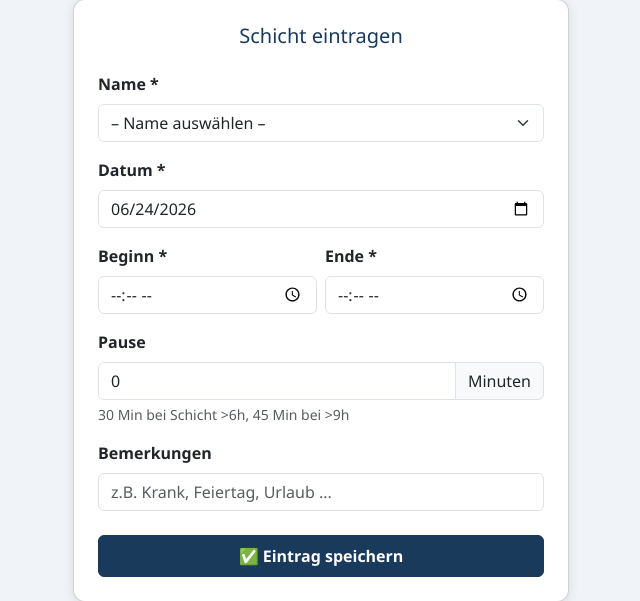
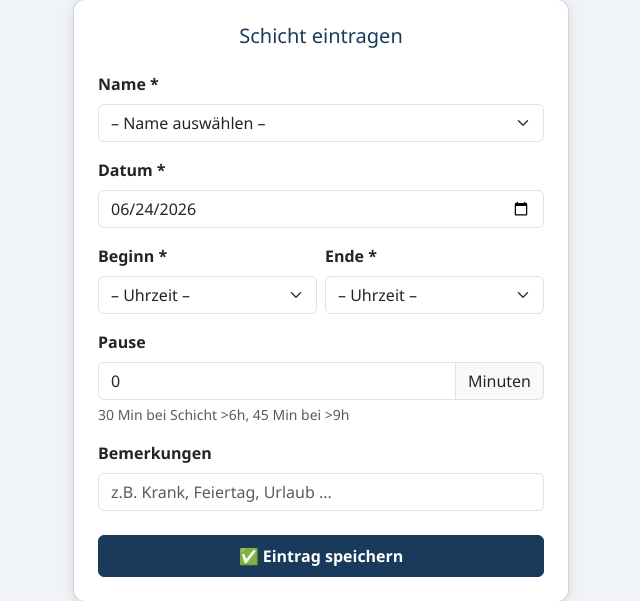
Before and after one commit to Soulenergy888/datino-stunden, a Flask app: page / in a window 1280 px wide. Shown: the part 117-718 px from the top of the page, without its empty margins (319-959 px from the left). Run offline with Flask 3, Linux system fonts and the light colour scheme; data comes from the database, SQL or seed files in the repository; some libraries are stand-ins or nearby versions.

Commit message:
Add files via upload

```diff
--- a/datino_online/templates/eingabe.html
+++ b/datino_online/templates/eingabe.html
@@ -54,11 +54,21 @@ body{background:#F0F4F8;font-family:'Segoe UI',Arial,sans-serif}
     <div class="row g-2 mb-3">
       <div class="col">
         <label class="form-label fw-semibold">Beginn *</label>
-        <input type="time" name="beginn" class="form-control" required>
+        <select name="beginn" class="form-select" required>
+          <option value="">– Uhrzeit –</option>
+          {% for h in range(0,24) %}{% for mm in ['00','15','30','45'] %}
+          <option value="{{ '%02d'|format(h) }}:{{ mm }}">{{ '%02d'|format(h) }}:{{ mm }}</option>
+          {% endfor %}{% endfor %}
+        </select>
       </div>
       <div class="col">
         <label class="form-label fw-semibold">Ende *</label>
-        <input type="time" name="ende" class="form-control" required>
+        <select name="ende" class="form-select" required>
+          <option value="">– Uhrzeit –</option>
+          {% for h in range(0,24) %}{% for mm in ['00','15','30','45'] %}
+          <option value="{{ '%02d'|format(h) }}:{{ mm }}">{{ '%02d'|format(h) }}:{{ mm }}</option>
+          {% endfor %}{% endfor %}
+        </select>
       </div>
     </div>
 
```
